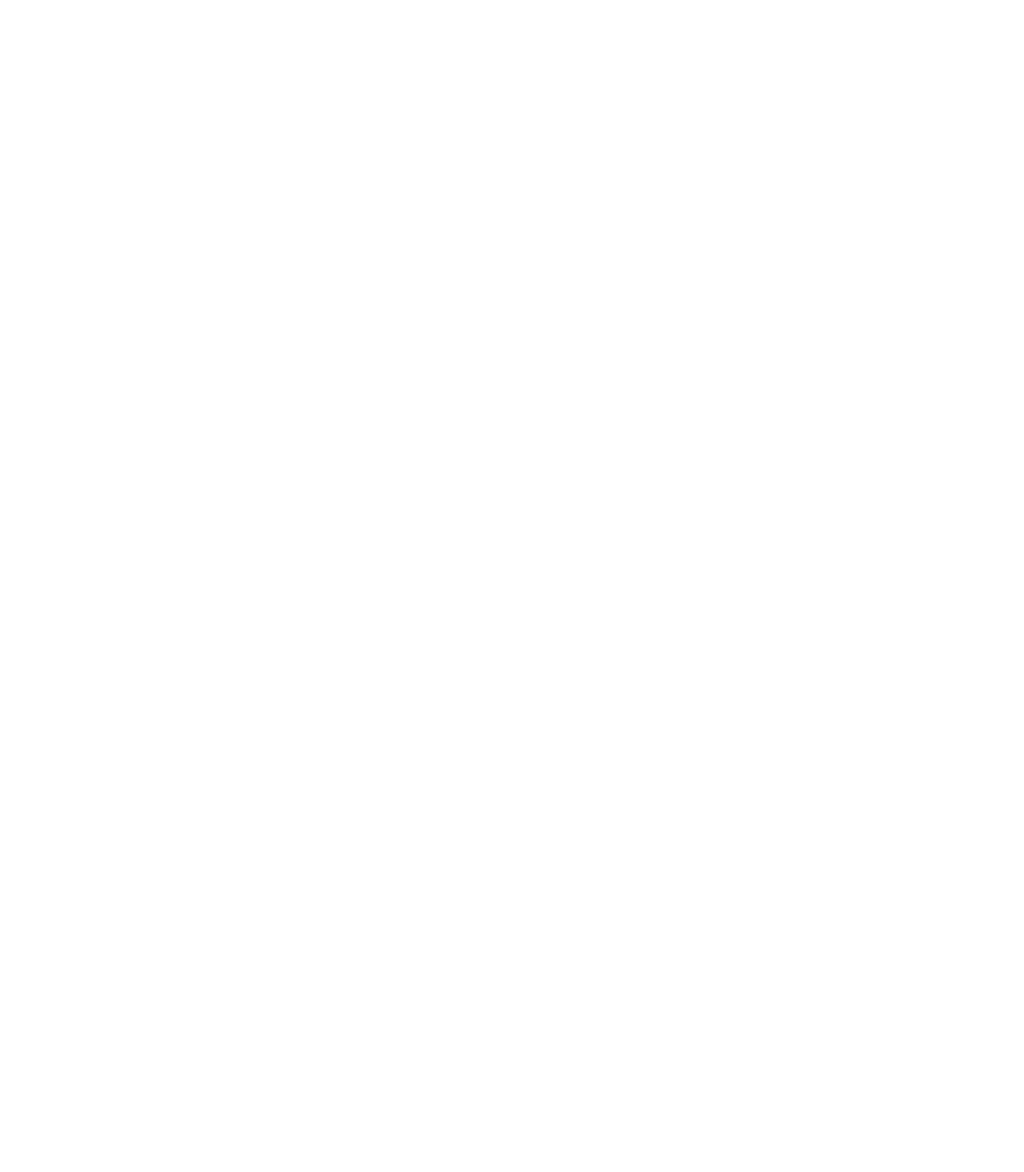
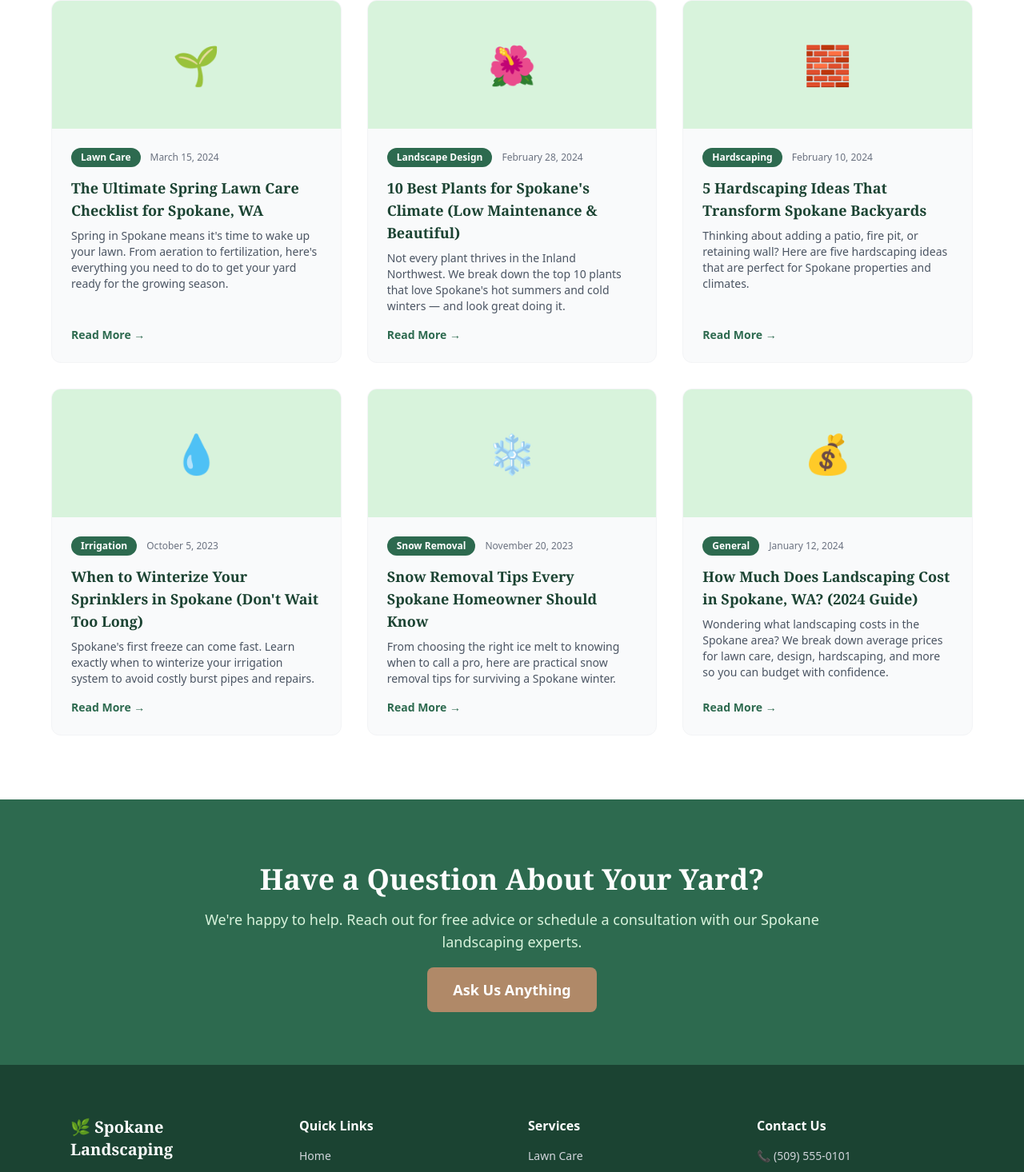
Before and after one commit to AutoRepHero/landscaper-demo, a Next.js app: page /blog in a window 1280 px wide. Before the commit this address had no page. Shown: the part 432-1898 px from the top of the page at 80% size. Before the commit the page ends 800 px from the top, so only its background shows below. Built offline with nearby package versions, Linux system fonts and the light colour scheme.

Commit message:
Create page.tsx

```diff
--- /dev/null
+++ b/src/app/blog/page.tsx
@@ -0,0 +1,148 @@
+import Header from "@/components/Header";
+import Footer from "@/components/Footer";
+import Link from "next/link";
+import type { Metadata } from "next";
+
+export const metadata: Metadata = {
+  title: "Landscaping Tips & Blog | Spokane, WA Lawn & Garden Advice",
+  description:
+    "Expert landscaping tips, seasonal lawn care guides, and outdoor living ideas for Spokane, WA homeowners. Stay informed with our latest articles.",
+};
+
+const posts = [
+  {
+    slug: "spokane-spring-lawn-care-checklist",
+    title: "The Ultimate Spring Lawn Care Checklist for Spokane, WA",
+    date: "March 15, 2024",
+    excerpt:
+      "Spring in Spokane means it's time to wake up your lawn. From aeration to fertilization, here's everything you need to do to get your yard ready for the growing season.",
+    category: "Lawn Care",
+    icon: "🌱",
+  },
+  {
+    slug: "best-plants-spokane-climate",
+    title: "10 Best Plants for Spokane's Climate (Low Maintenance & Beautiful)",
+    date: "February 28, 2024",
+    excerpt:
+      "Not every plant thrives in the Inland Northwest. We break down the top 10 plants that love Spokane's hot summers and cold winters — and look great doing it.",
+    category: "Landscape Design",
+    icon: "🌺",
+  },
+  {
+    slug: "hardscaping-ideas-spokane-backyards",
+    title: "5 Hardscaping Ideas That Transform Spokane Backyards",
+    date: "February 10, 2024",
+    excerpt:
+      "Thinking about adding a patio, fire pit, or retaining wall? Here are five hardscaping ideas that are perfect for Spokane properties and climates.",
+    category: "Hardscaping",
+    icon: "🧱",
+  },
+  {
+    slug: "when-to-winterize-sprinklers-spokane",
+    title: "When to Winterize Your Sprinklers in Spokane (Don't Wait Too Long)",
+    date: "October 5, 2023",
+    excerpt:
+      "Spokane's first freeze can come fast. Learn exactly when to winterize your irrigation system to avoid costly burst pipes and repairs.",
+    category: "Irrigation",
+    icon: "💧",
+  },
+  {
+    slug: "spokane-snow-removal-tips-homeowners",
+    title: "Snow Removal Tips Every Spokane Homeowner Should Know",
+    date: "November 20, 2023",
+    excerpt:
+      "From choosing the right ice melt to knowing when to call a pro, here are practical snow removal tips for surviving a Spokane winter.",
+    category: "Snow Removal",
+    icon: "❄️",
+  },
+  {
+    slug: "how-much-does-landscaping-cost-spokane",
+    title: "How Much Does Landscaping Cost in Spokane, WA? (2024 Guide)",
+    date: "January 12, 2024",
+    excerpt:
+      "Wondering what landscaping costs in the Spokane area? We break down average prices for lawn care, design, hardscaping, and more so you can budget with confidence.",
+    category: "General",
+    icon: "💰",
+  },
+];
+
+export default function BlogPage() {
+  return (
+    <>
+      <Header />
+      <main>
+        {/* Hero */}
+        <section className="bg-brand-dark text-white py-20 px-6 text-center">
+          <div className="max-w-3xl mx-auto">
+            <h1 className="font-heading text-4xl md:text-5xl font-bold mb-4">
+              Landscaping Tips & Insights
+            </h1>
+            <p className="text-lg text-gray-300">
+              Expert advice for Spokane, WA homeowners — seasonal guides, design
+              inspiration, and practical outdoor living tips.
+            </p>
+          </div>
+        </section>
+
+        {/* Posts grid */}
+        <section className="py-20 px-6 bg-white">
+          <div className="max-w-6xl mx-auto">
+            <div className="grid grid-cols-1 md:grid-cols-2 lg:grid-cols-3 gap-8">
+              {posts.map((p) => (
+                <article
+                  key={p.slug}
+                  className="bg-gray-50 rounded-xl overflow-hidden border border-gray-100 hover:shadow-lg transition flex flex-col"
+                >
+                  {/* Image placeholder */}
+                  <div className="bg-brand-light h-40 flex items-center justify-center text-5xl">
+                    {p.icon}
+                  </div>
+
+                  <div className="p-6 flex flex-col flex-grow">
+                    <div className="flex items-center gap-3 mb-3">
+                      <span className="bg-brand-green text-white text-xs font-bold px-3 py-1 rounded-full">
+                        {p.category}
+                      </span>
+                      <span className="text-xs text-gray-500">{p.date}</span>
+                    </div>
+
+                    <h2 className="font-heading text-lg font-bold text-brand-dark mb-2">
+                      {p.title}
+                    </h2>
+                    <p className="text-gray-600 text-sm mb-4 flex-grow">
+                      {p.excerpt}
+                    </p>
+
+                    <span className="text-brand-green font-semibold text-sm hover:underline cursor-pointer">
+                      Read More →
+                    </span>
+                  </div>
+                </article>
+              ))}
+            </div>
+          </div>
+        </section>
+
+        {/* CTA */}
+        <section className="py-20 px-6 bg-brand-green text-white text-center">
+          <div className="max-w-3xl mx-auto">
+            <h2 className="font-heading text-3xl md:text-4xl font-bold mb-4">
+              Have a Question About Your Yard?
+            </h2>
+            <p className="text-lg mb-8 text-brand-light">
+              We're happy to help. Reach out for free advice or schedule a
+              consultation with our Spokane landscaping experts.
+            </p>
+            <Link
+              href="/contact"
+              className="bg-brand-gold text-white font-bold px-8 py-4 rounded-lg hover:bg-opacity-90 transition text-lg"
+            >
+              Ask Us Anything
+            </Link>
+          </div>
+        </section>
+      </main>
+      <Footer />
+    </>
+  );
+}
```
